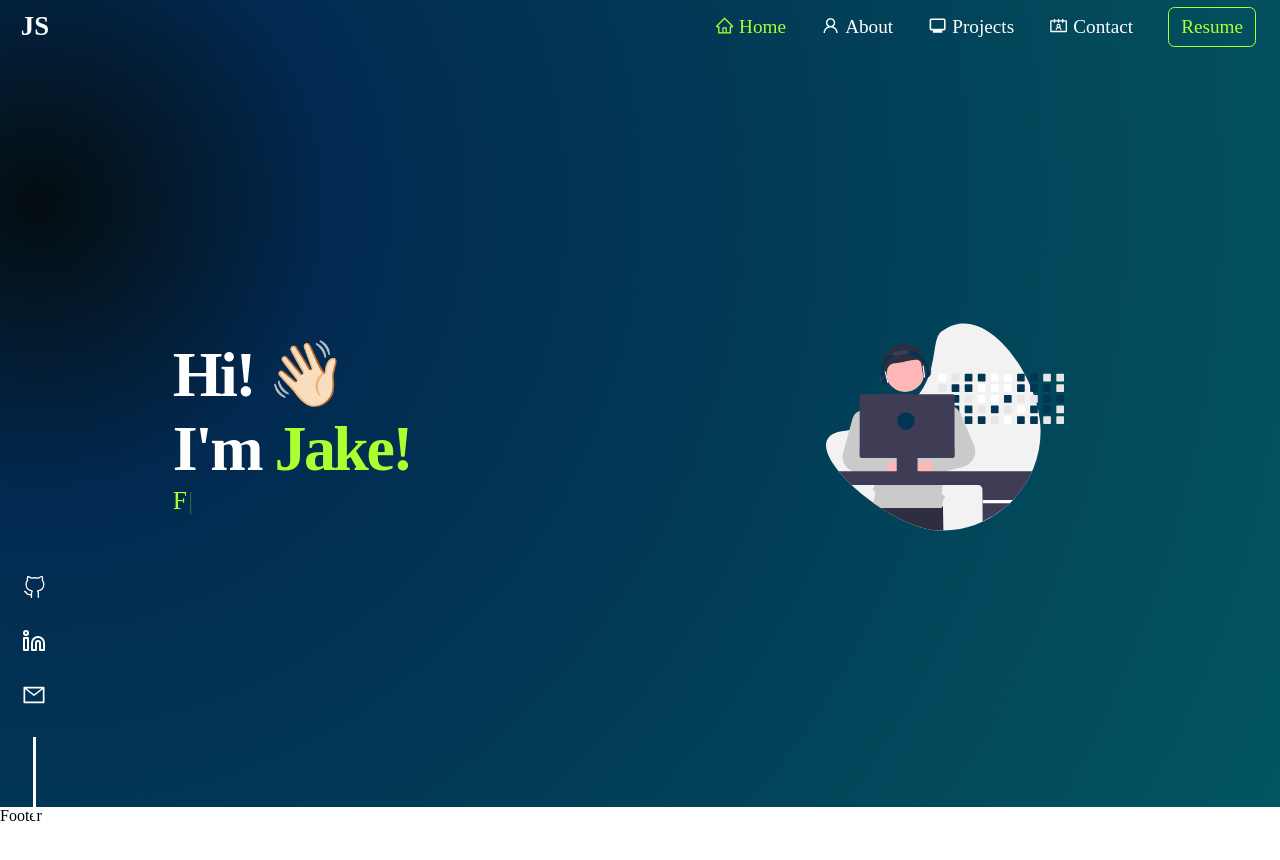
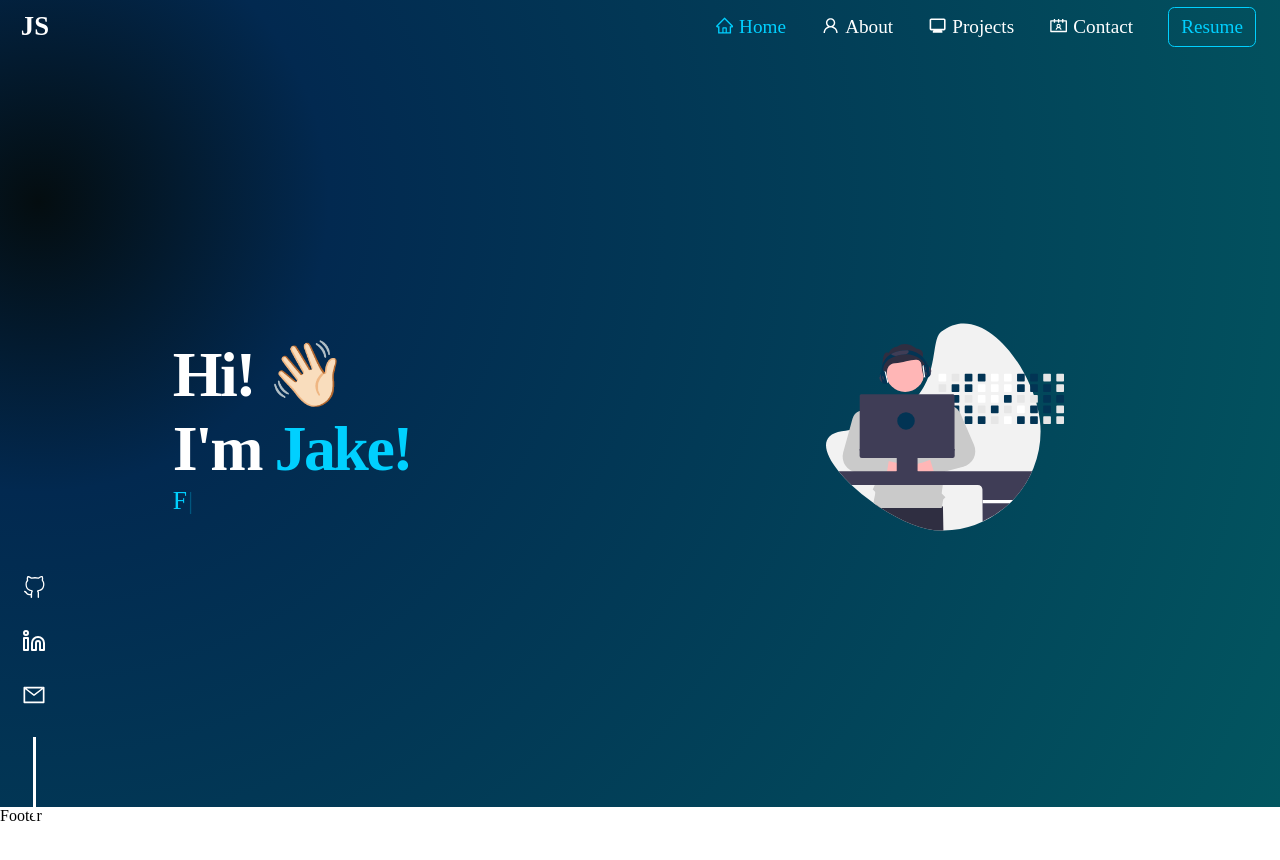
Before and after one commit to JSchoonbrood/Portfolio, a React (Create React App) app: page / in a window 1280 px wide. Shown: the top 860 px of the page. Built offline with nearby package versions, Linux system fonts and the light colour scheme.

Commit message:
Change of colour scheme

```diff
--- a/src/_variables.scss
+++ b/src/_variables.scss
@@ -1,5 +1,7 @@
 $text-color-default: #fff;
-$text-color-active: #adff2f;
+$text-color-active: #00d0ff;  // #9273d1; //  #cd5ff8;
+$hero-font-size: 5.5rem;
+$hero-font-weight: 1200;
 $title-font-size: 4rem;
 $title-font-weight: 800;
 $subtitle-font-size: 1.6rem;
@@ -11,4 +13,7 @@ $navigation-font-weight: 500;
 $text-font-size: 1.1rem;
 $text-font-weight: 400;
 $button-highlight: rgb(3, 36, 56, 0.3);
-$accent-color: #122041;
+$accent-color-nav: rgba(14, 44, 85, 0.685);
+$accent-color: #181c28;
+$background-color: #0a192f;
+$background-color-2: #1e2433;
```
